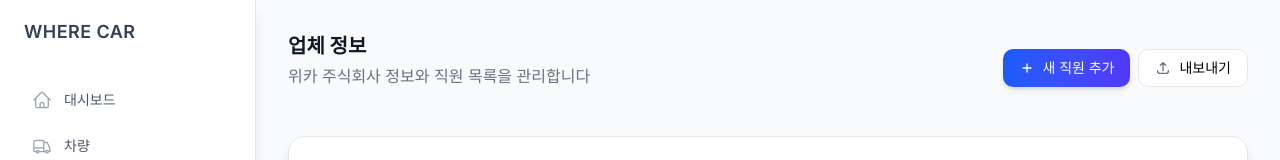
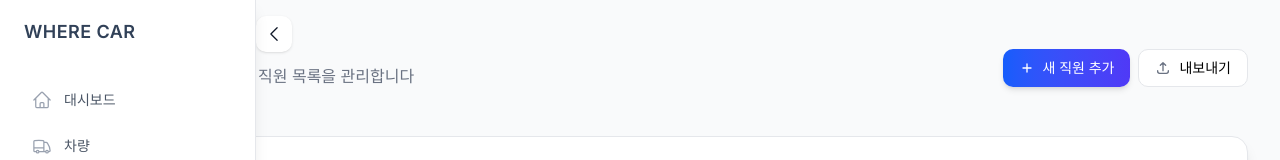
Before and after one commit to Kernel360/KDEV4-WHERE-CAR-FE, a Next.js app: page /companies in a window 1280 px wide. Shown: the top 160 px of the page. Built offline with nearby package versions, Linux system fonts and the light colour scheme; no server answers.

Commit message:
[#72] fix: sidebar open 방식 변경

```diff
--- a/src/components/layout/Sidebar.tsx
+++ b/src/components/layout/Sidebar.tsx
@@ -14,6 +14,8 @@ import {
   Bars3Icon,
   XMarkIcon,
   MapIcon,
+  ChevronLeftIcon,
+  ChevronRightIcon,
 } from "@heroicons/react/24/outline";
 import { useTheme, themes } from "@/contexts/ThemeContext";
 import { useAuthStore } from "@/lib/authStore";
@@ -43,14 +45,13 @@ export default function Sidebar() {
   const router = useRouter();
   const { currentTheme, setTheme } = useTheme();
   const { userProfile, fetchUserProfile } = useAuthStore();
-  const [isOpen, setIsOpen] = useState(false);
-  const [isHovered, setIsHovered] = useState(false);
+  const [isOpen, setIsOpen] = useState(true); // 초기 상태를 펼쳐진 상태로 변경
   const [userToggled, setUserToggled] = useState(false);
 
   // 초기 로드 시 localStorage에서 사이드바 상태 가져오기
   useEffect(() => {
     const storedSidebarState = localStorage.getItem('sidebarOpen');
-    // localStorage에 값이 저장되어 있으면 그 값을 사용, 없으면 기본값 false
+    // localStorage에 값이 저장되어 있으면 그 값을 사용, 없으면 기본값 true (펼쳐진 상태)
     if (storedSidebarState) {
       setIsOpen(storedSidebarState === 'true');
       setUserToggled(true);
@@ -83,13 +84,6 @@ export default function Sidebar() {
     window.addEventListener('resize', handleResize);
     return () => window.removeEventListener('resize', handleResize);
   }, []);
-
-  // 호버 상태에 따라 사이드바 열기/닫기
-  useEffect(() => {
-    if (window.innerWidth >= 768 && !userToggled) {
-      setIsOpen(isHovered);
-    }
-  }, [isHovered, userToggled]);
 
   // 사용자가 토글 버튼을 클릭했을 때 상태 저장
   const handleToggleSidebar = useCallback(() => {
@@ -128,6 +122,18 @@ export default function Sidebar() {
         )}
       </button>
 
+      {/* 데스크톱 토글 버튼 */}
+      <button
+        onClick={handleToggleSidebar}
+        className={`hidden md:flex fixed top-4 ${isOpen ? 'left-64' : 'left-20'} z-20 p-2 rounded-lg ${currentTheme.cardBg} ${currentTheme.border} shadow-sm transition-all duration-300`}
+      >
+        {isOpen ? (
+          <ChevronLeftIcon className={`h-5 w-5 ${currentTheme.text}`} />
+        ) : (
+          <ChevronRightIcon className={`h-5 w-5 ${currentTheme.text}`} />
+        )}
+      </button>
+
       {/* 오버레이 */}
       {isOpen && (
         <div
@@ -143,11 +149,6 @@ export default function Sidebar() {
         } border-r z-40 transition-all duration-300 ease-in-out overflow-hidden ${
           isOpen ? "w-64" : "w-20"
         }`}
-        onMouseEnter={() => {
-          setIsHovered(true);
-          if (userToggled) setUserToggled(false);
-        }}
-        onMouseLeave={() => setIsHovered(false)}
       >
         {/* 로고 영역 */}
         <div className="flex h-16 shrink-0 items-center justify-between px-6 overflow-hidden">
```
